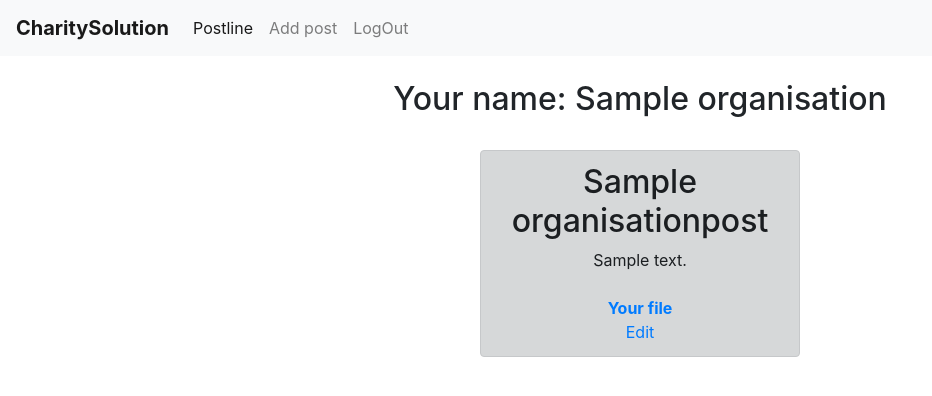
After one commit to YehorVoitenko/CharitySolution, a Django app: page /account/ in a window 1280 px wide. The commit adds this page. Shown: the top 396 px of the page, without its empty margins (0-932 px from the left). Run offline with Django 4.2, Linux system fonts and the light colour scheme; a user stored in the database is signed in; tables that the repository leaves empty hold one stand-in row (values such as "Sample post").

Commit message:
[style] Created edit func for posts

```diff
--- a/CharitySolutionAPI/models.py
+++ b/CharitySolutionAPI/models.py
@@ -11,3 +11,6 @@ class OrganisationPost(models.Model):
     post_text = models.CharField(max_length=2000)
     date_created = models.DateTimeField(auto_now_add=True)
     file = models.FileField(null=True, blank=True)
+
+    def __str__(self):
+        return self.post_title
--- a/CharitySolutionAPI/urls.py
+++ b/CharitySolutionAPI/urls.py
@@ -6,9 +6,11 @@ from CharitySolutionAPI import views
 
 urlpatterns = [
     path('get_posts_list/', views.posts_list, name='get_posts_list'),
+    path('account/', views.account, name='account'),
     path('error/', views.error, name='error'),
+    path('edit_post/<int:post_id>', views.edit_post, name='edit_post'),
     path('login_organisation/', views.login_organisation, name='login_organisation'),
     path('logout_organisation/', views.logout_organisation, name='logout_organisation'),
     path('create_post/', views.create_post, name='create_post'),
-    path('', views.homepage, name='homepage')
+    path('', views.homepage, name='homepage'),
 ] + static(settings.MEDIA_URL, document_root=settings.MEDIA_ROOT)
--- a/CharitySolutionAPI/views.py
+++ b/CharitySolutionAPI/views.py
@@ -1,18 +1,14 @@
 from django.shortcuts import render, redirect
 from django.contrib.auth import authenticate, login, logout
-
 from CharitySolutionAPI.forms import OrganisationPostForm
 from CharitySolutionAPI.models import OrganisationPost, Organisation
 
 
 def posts_list(request):
-    if request.user.is_authenticated:
-        post_data = OrganisationPost.objects.all()[::-1]
-        return render(request, 'posts_list.html', context={
-            'context': post_data
-        })
-    else:
-        return redirect('/error')
+    post_data = OrganisationPost.objects.all()[::-1]
+    return render(request, 'posts_list.html', context={
+        'context': post_data
+    })
 
 
 def error(request):
@@ -60,3 +56,30 @@ def create_post(request):
 
 def homepage(request):
     return render(request, 'home_page.html')
+
+
+def account(request):
+    if request.user.is_authenticated:
+        organisation = Organisation.objects.get(pk=request.user.id)
+        organisation_posts = OrganisationPost.objects.filter(organisation=request.user.id).order_by('-date_created')
+        return render(request, 'account_view.html', {'organisation': organisation,
+                                                     'organisation_posts': organisation_posts})
+    else:
+        return redirect('/error')
+
+
+def edit_post(request, post_id):
+    if request.user.is_authenticated:
+        if request.method == "POST":
+            instance = OrganisationPost.objects.get(id=post_id)
+            form = OrganisationPostForm(request.POST, request.FILES, instance=instance)
+            if form.is_valid():
+                form.save()
+            return redirect('/get_posts_list')
+        post = OrganisationPost.objects.get(id=post_id)
+
+        form = OrganisationPostForm(initial={'post_text': post.post_text, 'post_title': post.post_title})
+
+        return render(request, 'edit_post.html', {'form': form, 'post': post})
+    else:
+        return redirect('/error')
--- /dev/null
+++ b/templates/account_view.html
@@ -0,0 +1,24 @@
+{% extends 'pattern_page.html' %}
+
+{% block title %} Account {% endblock %}
+
+{% block content %}
+    <br>
+    <div align="center">
+    <h2>Your name: {{ organisation.organisation_name }}</h2><br>
+    </div>
+    {% for post in organisation_posts %}
+        <div align="center">
+            <div class="alert alert-dark col-md-3" role="alert">
+                <h2>{{ post.post_title.capitalize }}</h2>
+                {{ post.post_text.capitalize }} <br><br>
+                {% if post.file %}
+                    <a href="{{ post.file.url }}" download><b>Your file</b></a>
+                {% endif %}<br>
+                    <a href="{% url 'edit_post' post_id=post.id %}" class="button">Edit</a>
+
+            </div>
+    {% endfor %}
+        </div>
+
+{% endblock %}
--- a/templates/error.html
+++ b/templates/error.html
@@ -15,7 +15,7 @@
             <h2><b>ERROR ERROR ERROR</b></h2>
         </div>
         {%  if user.is_authenticated %}
-        <form method="get" action="/add_item" >
+        <form method="get" action="/add_post" >
             <button type="submit" class="btn btn-secondary">Go back</button>
         </form>
             {% else %}
--- a/templates/login.html
+++ b/templates/login.html
@@ -9,7 +9,7 @@
 
         <div class="form-group">
             <label for="exampleInputEmail1"><b>Organisation name</b></label>
-            <input type="text" class="form-control col-md-2 col-md-offset-4 " name="organisation_name" placeholder="Name">
+            <input type="text" class="form-control col-md-2 col-md-offset-4" name="organisation_name" placeholder="Name">
        </div>
 
        <div class="form-group">
--- a/templates/pattern_page.html
+++ b/templates/pattern_page.html
@@ -32,11 +32,13 @@
         <a class="nav-link" href="{% url 'get_posts_list' %}">Postline<span class="sr-only">(current)</span></a>
       </li>
       <li class="nav-item">
-        <a class="nav-link" href="{% url 'create_post' %}">Add post</a>
+            <a class="nav-link" href="{% url 'create_post' %}">Add post</a>
       </li>
-      <li class="nav-item">
-        <a class="nav-link" href="{% url '#' %}">Account</a>
-      </li>
+        {% if not request.path == '/account/' %}
+          <li class="nav-item">
+            <a class="nav-link" href="{% url 'account' %}">Account</a>
+          </li>
+        {% endif %}
       <li class="nav-item">
           {% if request.user.is_authenticated %}
               <a class="nav-link" href="{% url 'logout_organisation' %}">LogOut</a>
--- a/templates/posts_list.html
+++ b/templates/posts_list.html
@@ -17,9 +17,6 @@
             </div>
             <div align="center">
                 {{ post.date_created }}
-                {% if post.organisation.id == request.user.id %}
-                    <button type="button" class="btn btn-link">Edit</button>
-                {% endif %}
             </div>
             <hr>
         {% endfor %}
```
Also changed, not shown: templates/edit_post.html (added, +23 -0 lines).
